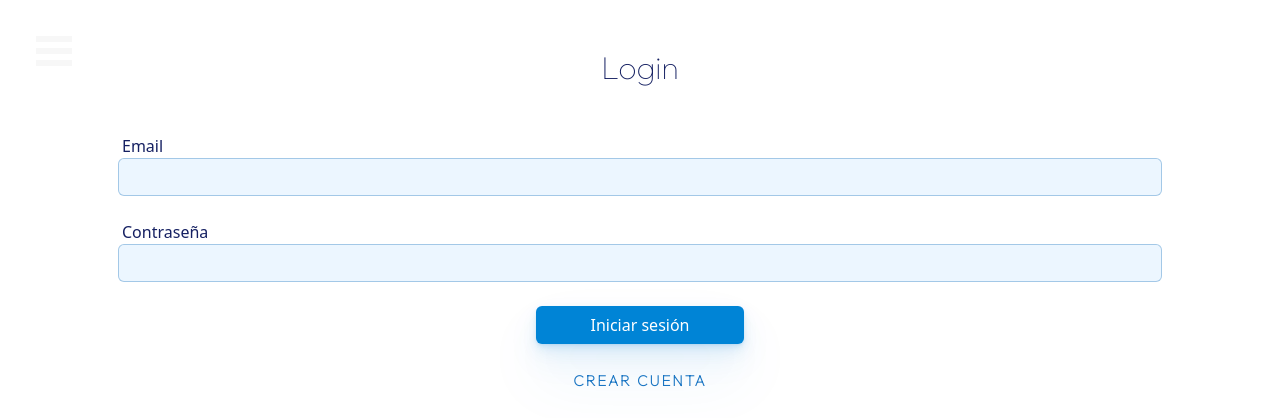
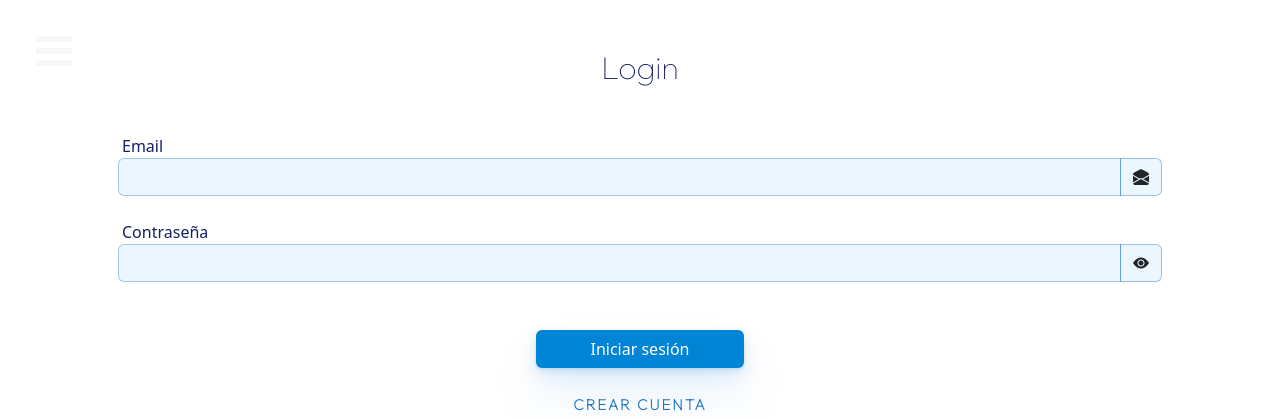
Before and after one commit to vicmaburrito/login-signup-menu, a React (Create React App) app: page /Login in a window 1280 px wide. Shown: the top 418 px of the page. Built offline with nearby package versions, Linux system fonts and the light colour scheme; no server answers.

Commit message:
Add icons for each input

```diff
--- a/src/components/Login/Login.js
+++ b/src/components/Login/Login.js
@@ -30,27 +30,37 @@ const Login = ({ loginRequest, loading, error }) => {
       <div className="container p-5">
         <h2 className="text-center mb-5 outfit color-152062">Login</h2>
         <form onSubmit={handleSubmit}>
-          <div className="form-group">
+          <div className="form-group mb-4">
             <span className="px-1 color-152062">Email</span>
+            <div className="input-group">
               <input
                 type="email"
-              className="input-form-auth form-control mb-4 outfit border-color"
+                className="input-form-auth form-control outfit border-color"
                 id="email"
                 value={email}
                 onChange={handleChangeEmail}
                 required
               />
+              <span className="input-group-text input-form-auth" id="password">
+                <i className="bi bi-envelope-open-fill" />
+              </span>
+            </div>
           </div>
           <div className="form-group">
             <span className="px-1 color-152062">Contraseña</span>
+            <div className="input-group">
               <input
                 type="password"
-              className="input-form-auth form-control mb-4 outfit"
+                className="input-form-auth form-control outfit"
                 id="password"
                 value={password}
                 onChange={handleChangePassword}
                 required
               />
+              <span className="input-group-text input-form-auth" id="password">
+                <i className="bi bi-eye-fill" />
+              </span>
+            </div>
           </div>
           {loading && <p>Loading...</p>}
           {error
@@ -60,7 +70,7 @@ const Login = ({ loginRequest, loading, error }) => {
             {error}
           </p>
           )}
-          <div className="d-flex justify-content-center">
+          <div className="d-flex justify-content-center mt-5">
             <button type="submit" className="btn btn-default-style text-white login-btn px-5">Iniciar sesión</button>
           </div>
           <div className="d-flex justify-content-center mt-4">
@@ -77,7 +87,7 @@ const Login = ({ loginRequest, loading, error }) => {
               Mantener sesión iniciada
             </p>
           </div>
-          <div className="d-flex justify-content-center mt-5">
+          <div className="d-flex justify-content-center mt-4">
             <p className="text-muted"> Ó registrate con: </p>
           </div>
           <AuthApps />
```
Lines whose indentation alone changed are shown as unchanged.
